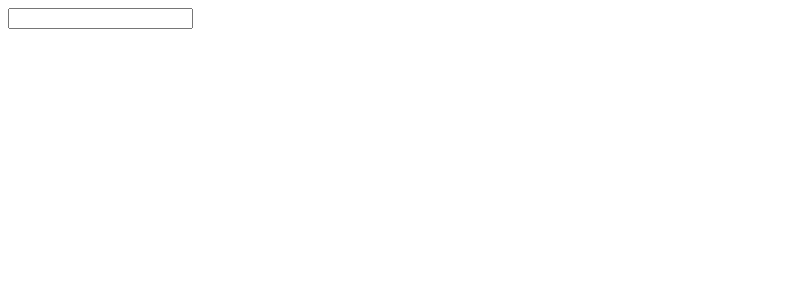
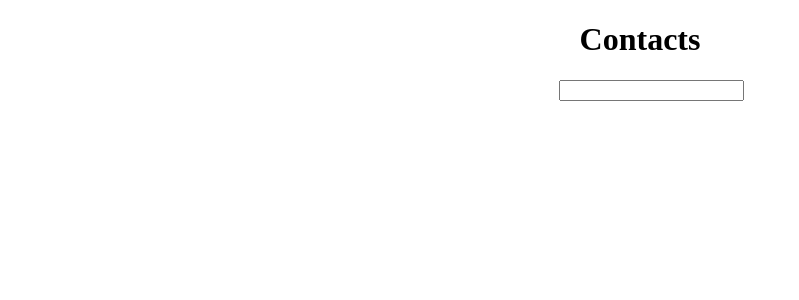
Before and after one commit to GokalpAvcu/redux-contacts-app, a React (Create React App) app: page / in a window 1280 px wide. Shown: the top 300 px of the page, without its empty margins (0-799 px from the left). Built offline with nearby package versions, Linux system fonts and the light colour scheme.

Commit message:
add changes

```diff
--- a/src/App.js
+++ b/src/App.js
@@ -1,10 +1,11 @@
-import Form from './Components/Contacts/Form'
+import Contacts from "./Components/Contacts";
+import './app.css';
+
 
 function App() {
   return (
     <div className="App">
-      <Form/>
-
+      <Contacts />
     </div>
   );
 }
--- /dev/null
+++ b/src/Components/Contacts/index.js
@@ -0,0 +1,13 @@
+import React from 'react'
+import Form from './Form'
+
+function Contacts() {
+  return (
+    <div className='center'>
+        <h1>Contacts</h1>
+        <Form/>
+    </div>
+  )
+}
+
+export default Contacts
--- /dev/null
+++ b/src/app.css
@@ -0,0 +1,5 @@
+.center {
+    width: 162px;
+    text-align: center;
+    margin: auto;
+}
```
